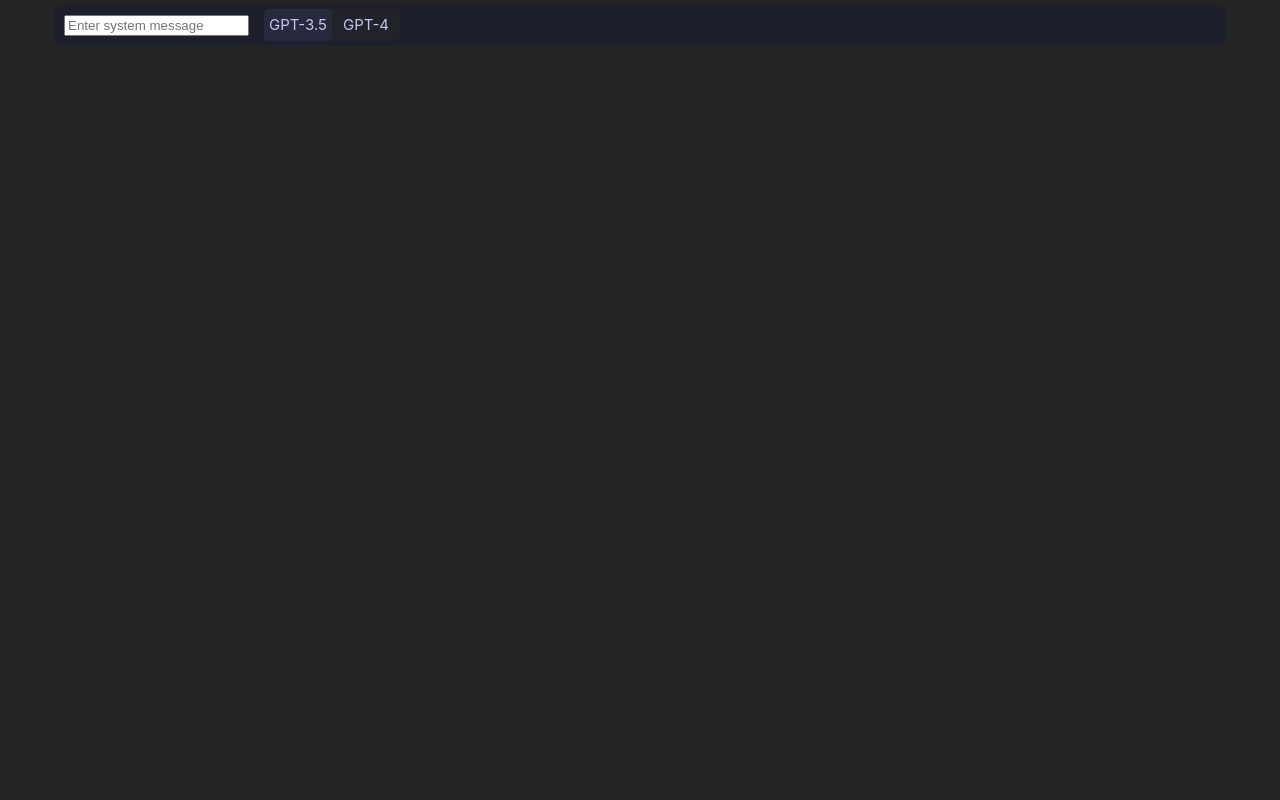
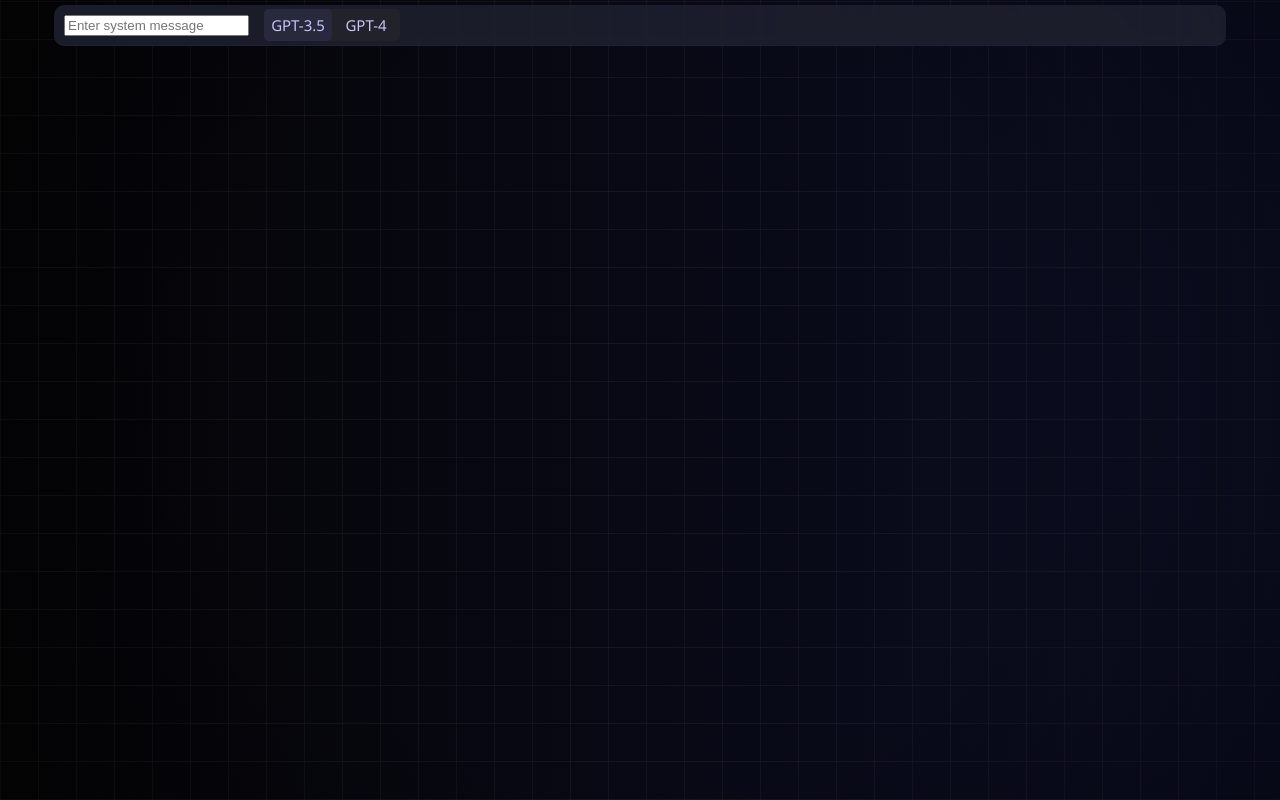
Before and after one commit to AVGVSTVS96/reactGPT, a React (Vite) app in the folder reactGPT/: page / in a window 1280 px wide. Built offline with nearby package versions, Linux system fonts and the light colour scheme.

Commit message:
add background and body styles to index.css

```diff
--- a/reactGPT/src/index.css
+++ b/reactGPT/src/index.css
@@ -1,5 +1,5 @@
 :root {
-  font-family: Inter, system-ui, Avenir, Helvetica, Arial, sans-serif;
+  font-family: "Segoe UI", Tahoma, Geneva, Verdana, sans-serif;
   line-height: 1.5;
   font-weight: 400;
 
@@ -13,3 +13,34 @@
   -moz-osx-font-smoothing: grayscale;
   -webkit-text-size-adjust: 100%;
 }
+
+body {
+  display: flex;
+  justify-content: center;
+  align-items: center;
+  height: 100dvh;
+  margin: 0;
+
+  /* background-color: hsl(240, 45%, 9%); */
+  background-image: radial-gradient(
+      circle at center center,
+      transparent 50%,
+      rgb(0, 0, 0) 200%
+    ),
+    repeating-linear-gradient(
+      0deg,
+      rgba(63, 63, 63, 0.2) 0px,
+      rgba(63, 63, 63, 0.2) 1px,
+      transparent 1px,
+      transparent 38px /* Control Grid Size */
+    ),
+    repeating-linear-gradient(
+      90deg,
+      rgba(63, 63, 63, 0.2) 0px,
+      rgba(63, 63, 63, 0.2) 1px,
+      transparent 1px,
+      transparent 38px /* Control Grid Size */
+    ),
+    linear-gradient(90deg, hsl(240, 17%, 2%), hsl(235, 50%, 9%));
+  color: hsl(240, 76%, 87%);
+}
```
